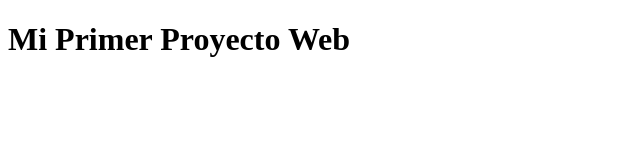
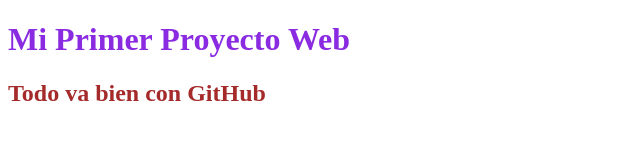
Before and after one commit to jamadoce/miproyectoweb, a plain HTML site: page index.html in a window 1280 px wide. Shown: the whole page, without its empty margins (0-640 px from the left). Drawn offline with Linux system fonts and the light colour scheme.

Commit message:
Versión 1

```diff
--- a/index.html
+++ b/index.html
@@ -4,8 +4,10 @@
     <meta charset="UTF-8">
     <meta name="viewport" content="width=device-width, initial-scale=1.0">
     <title>Document</title>
+    <link rel="stylesheet" href="styles.css">
 </head>
 <body>
     <h1>Mi Primer Proyecto Web</h1>
+    <h2>Todo va bien con GitHub</h2>
 </body>
 </html>
--- /dev/null
+++ b/styles.css
@@ -0,0 +1,7 @@
+h1{
+    color: blueviolet;
+}
+
+h2{
+    color: brown;
+}
```
